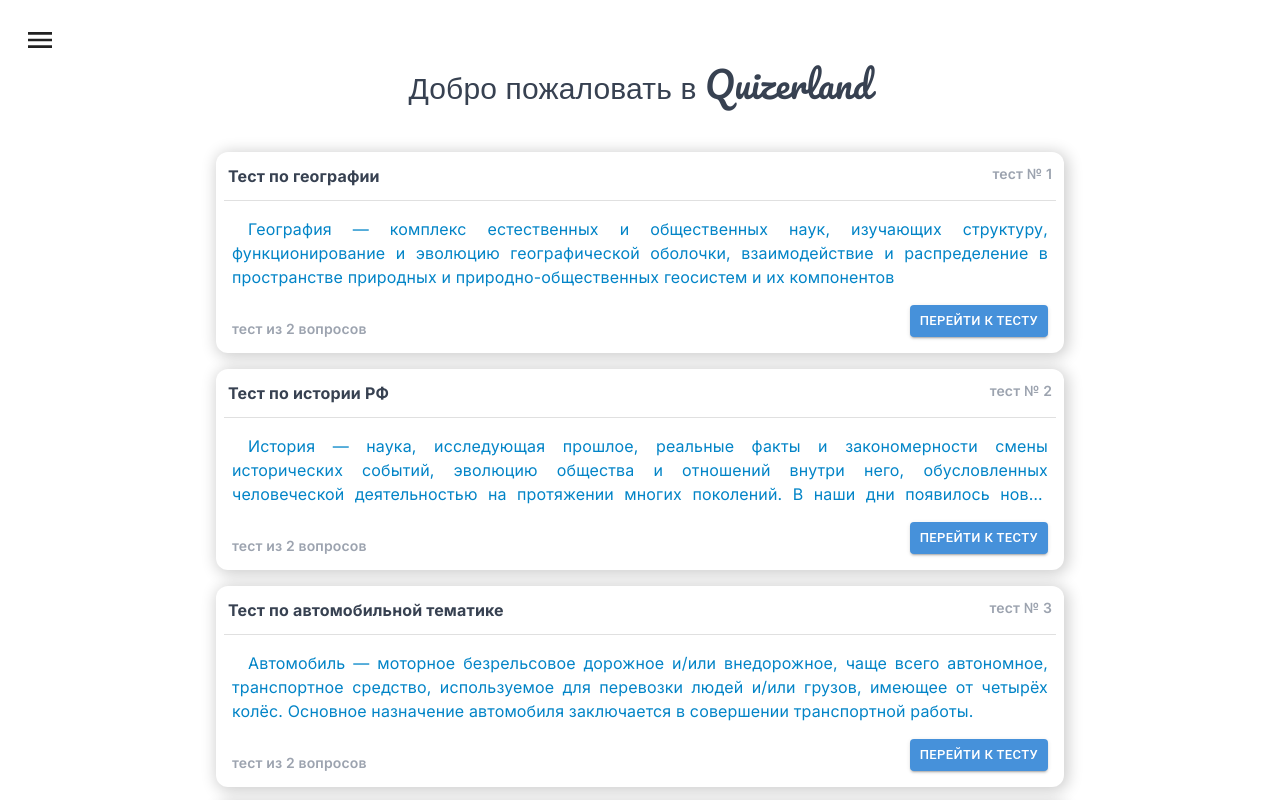
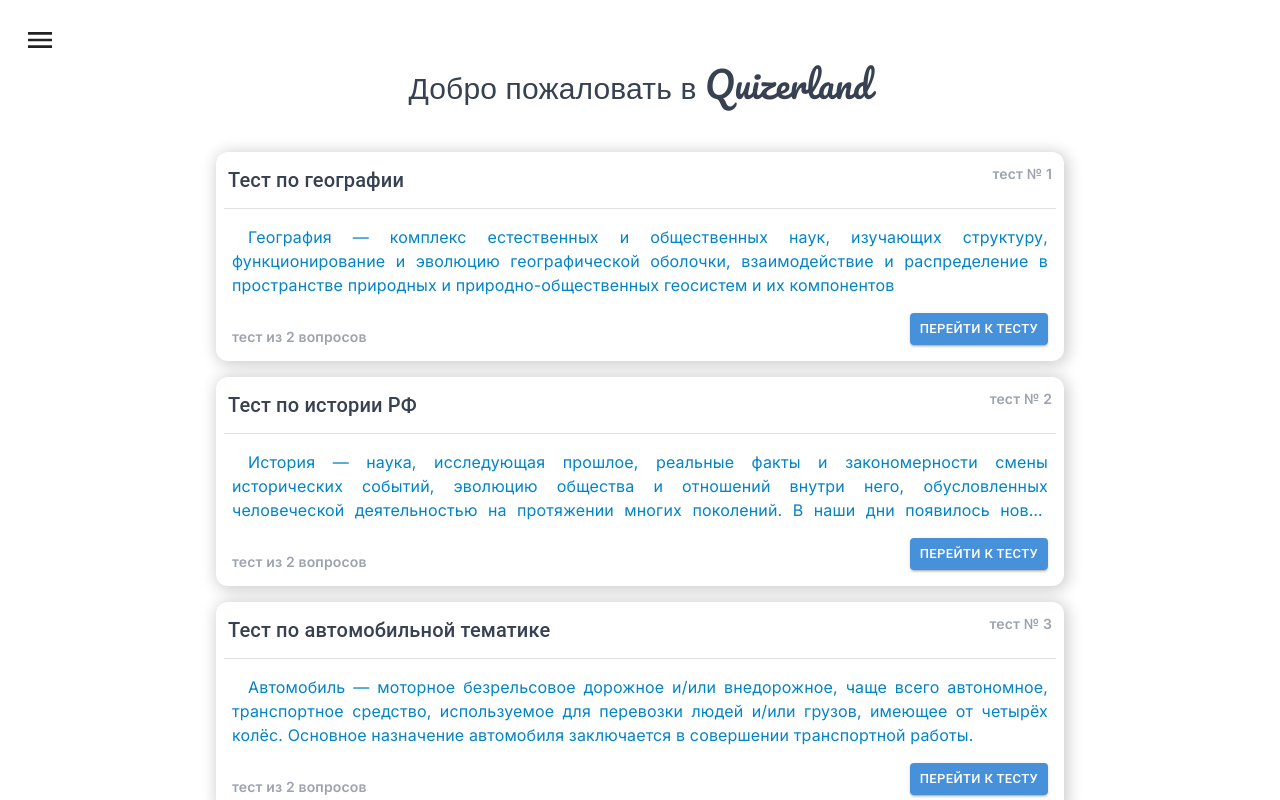
Before and after one commit to SirPeace/quizerland-v2-front, a Next.js app: page /quizzes in a window 1280 px wide. Shown: the top 800 px of the page. Built offline with nearby package versions, Linux system fonts and the light colour scheme; a web font is replaced by a local one.

Commit message:
- изменил структуру вложенности файлов

```diff
--- a/src/app/quizzes/page.tsx
+++ b/src/app/quizzes/page.tsx
@@ -2,7 +2,7 @@
 
 import { Neucha, Pacifico } from 'next/font/google'
 
-import Quiz from '@/components/Quiz/Quiz'
+import Quiz from '@/components/QuizComponents/Quiz/Quiz'
 import type { IQuiz } from '@/redux/quiz/types'
 import { useAppSelector } from '@/redux/reduxHooks'
 
--- a/src/components/QuestionCard/QuestionCard.tsx
+++ b/src/components/QuizComponents/QuestionCard/QuestionCard.tsx
@@ -68,7 +68,7 @@
 
 		return match<boolean>(true)
 			.with(!isSelected && !isAttempted, () => defaultAnswerStyles)
-			.with(!isAttempted && isSelected, () => checkedAnswerStyles)
+			.with(isSelected && !isAttempted, () => checkedAnswerStyles)
 			.with(isCorrect, () => correctAnswerStyles)
 			.otherwise(() => wrongAnswerStyles)
 	}
@@ -76,12 +76,14 @@
 	function checkAnswer(): void {
 		if (selected === null) return
 
+		const isCorrectAnswer = selected.id === correctAnswer
+
 		setAttempts((attempts) => ({
 			...attempts,
-			[selected.id]: selected.id === correctAnswer,
+			[selected.id]: isCorrectAnswer,
 		}))
 
-		if (selected.id === correctAnswer) {
+		if (isCorrectAnswer) {
 			setTimeout(() => {
 				setSelected(null)
 				setAttempts({})
--- a/src/components/QuestionCard/styles.tsx
+++ b/src/components/QuizComponents/QuestionCard/styles.tsx
@@ -26,7 +26,7 @@
 	icon: (
 		<VerifiedOutlinedIcon className="text-green-700" sx={{ margin: '9px' }} />
 	),
-	text: 'text-green-700',
+	text: 'text-green-600',
 }
 
 export const wrongAnswerStyles: IFormControlStyles = {
--- a/src/components/Quiz/Quiz.tsx
+++ b/src/components/QuizComponents/Quiz/Quiz.tsx
@@ -1,5 +1,6 @@
 import { Divider } from '@mui/material'
 import Button from '@mui/material/Button'
+import Typography from '@mui/material/Typography'
 import { useRouter } from 'next/navigation'
 
 import type { IQuiz } from '@/redux/quiz/types'
@@ -13,7 +14,10 @@
 	return (
 		<div className="bg-white my-4 mx-6 rounded-xl shadow-[2px_2px_15px_2px_rgba(0,0,0,0.2)]">
 			<div className="flex justify-between p-3">
-				<h4 className="m-0">{quiz.title}</h4>
+				<Typography gutterBottom variant="h6" component="div" margin={0}>
+					{quiz.title}
+				</Typography>
+
 				<p className="text-sm antialiased font-semibold m-0 text-gray-400">
 					тест № {quiz.id}
 				</p>
```
Also changed, not shown: src/components/QuizComponents/QuestionCard/types.ts (renamed from src/components/QuestionCard/types.ts).
